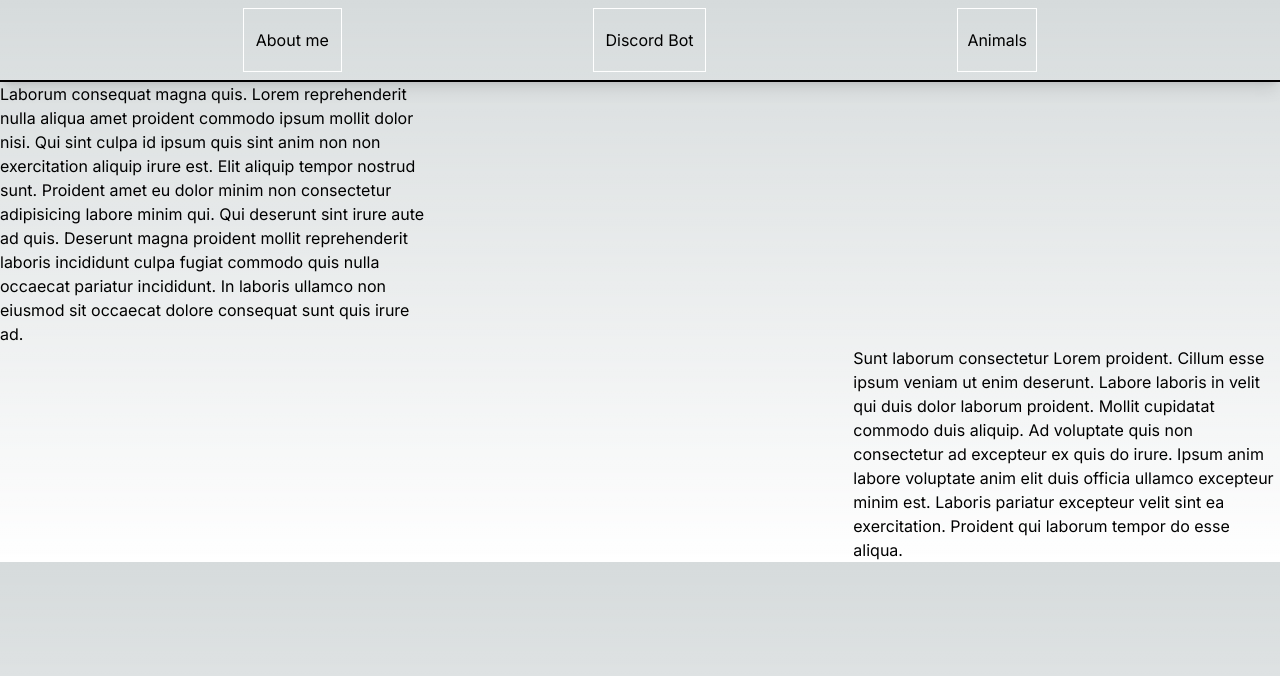
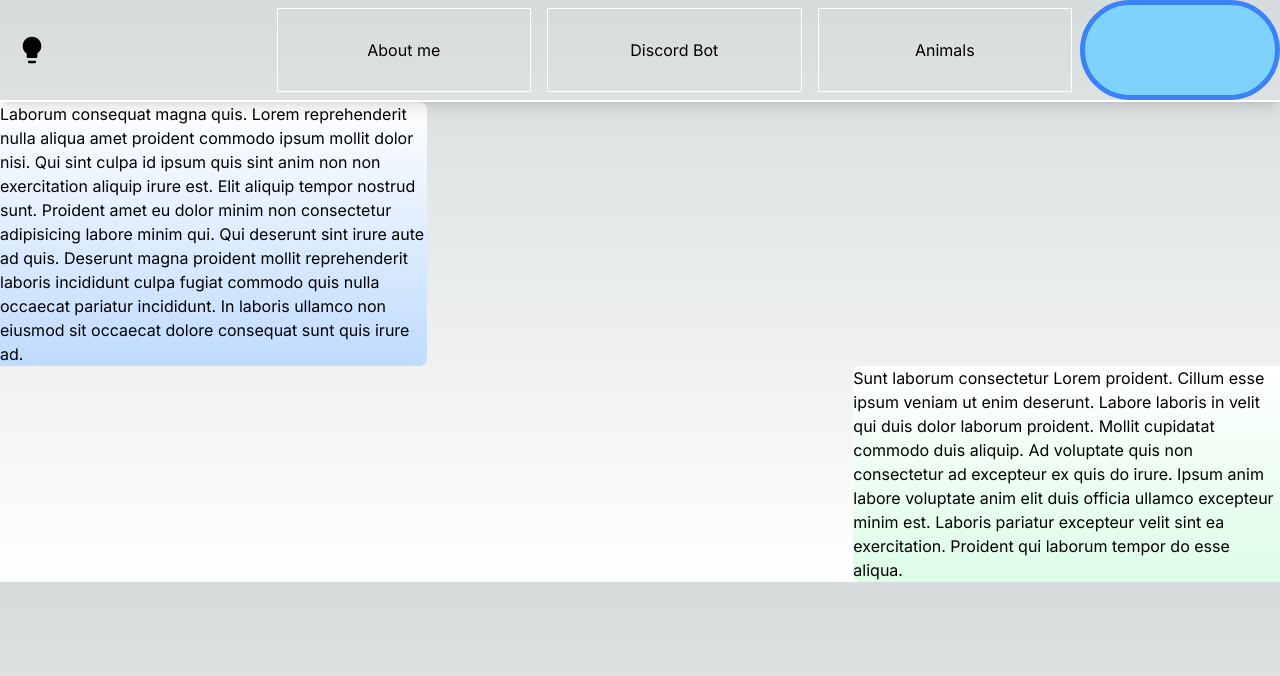
Before and after one commit to G3ntl3ma/Personal-Website, a Next.js app: page / in a window 1280 px wide. Shown: the top 676 px of the page. Built offline with nearby package versions, Linux system fonts and the light colour scheme.

Commit message:
Fixed a Problem with Colors

```diff
--- a/package.json
+++ b/package.json
@@ -12,7 +12,9 @@
     "lorem-ipsum": "^2.0.8",
     "next": "14.1.4",
     "react": "^18",
-    "react-dom": "^18"
+    "react-dom": "^18",
+    "react-icons": "^5.0.1",
+    "tailwind-merge": "^2.2.2"
   },
   "devDependencies": {
     "@types/node": "^20",
--- a/src/app/globals.css
+++ b/src/app/globals.css
@@ -1,6 +1,6 @@
-@tailwind base;
-@tailwind components;
-@tailwind utilities;
+@import "tailwindcss/base";
+@import "tailwindcss/components";
+@import "tailwindcss/utilities";
 
 :root {
   --foreground-rgb: 0, 0, 0;
--- a/src/components/Card.tsx
+++ b/src/components/Card.tsx
@@ -12,8 +12,8 @@ export enum ColorNames {
 
 //Use a Class to simulate Typescript Enums with Object Literals
 export class Side {
-  static readonly LEFT = new Side("h-fit rounded-r-lg w-1/3", "flex justify-start h-fit w-full text-black ");
-  static readonly RIGHT  = new Side( "h-fit rounded-l-lg w-1/3", "flex justify-end h-fit w-full text-black max-w-");
+  static readonly LEFT = new Side("h-fit rounded-r-lg w-1/3", "flex justify-start w-full text-black ");
+  static readonly RIGHT  = new Side( "h-fit rounded-l-lg w-1/3", "flex justify-end w-full text-black");
 
   // private to disallow creating other instances of this type
   private constructor(public readonly inner: string, public readonly outer: any) {
--- a/src/components/NavBar.tsx
+++ b/src/components/NavBar.tsx
@@ -1,25 +1,36 @@
 import React from 'react'
-
+import { MdLightbulb } from "react-icons/md";
+import {twMerge} from "tailwind-merge"
 type Props = {}
 
 export default function NavBar({}: Props) {
   return (
     <div className='sticky top-0 h-30 w-full border-b-white border-b-2 justify-evenly flex flex-row shadow-lg'>
-        <button>
+        <button className='border-none flex-1'>
+          <MdLightbulb className='color-white size-8 ml-2'/>
+        </button>
+        <button className='flex-1'>
             <p className='m-3'>
             About me
             </p>
         </button>
-        <button>
+        <button className='flex-1'>
             <p className='m-3'>
             Discord Bot
             </p>
         </button>
-        <button>
+        <button className='flex-1'>
             <p>
             Animals
             </p>
         </button>
+        <div className={twMerge('relative grid place-items-center h-fit w-fit')}></div>
+        <input type='toggle' id='toggle' className='hidden'/>
+        <label htmlFor="toggle" className= "flex relative border-[5px] border-blue-500 h-[100px] w-[200px] rounded-[100px] bg-sky-300 transition ease-in delay-[350] before:animate-toggle-sun">
+          <span className=''></span>
+        </label>
+        <div className=''></div>
+        <div></div>
     </div>
   )
 }
--- a/src/components/StartingImage.tsx
+++ b/src/components/StartingImage.tsx
@@ -1,7 +1,5 @@
 import React from 'react'
 import Image from "next/image"
-import { useScreenSize } from '@/utils/screenSize';
-import {getMeta} from '@/utils/getImg'
 
 type Props = {
     src : string,
--- a/tailwind.config.ts
+++ b/tailwind.config.ts
@@ -1,15 +1,25 @@
 import type { Config } from "tailwindcss";
-
+import colors from "tailwindcss/colors";
 const config: Config = {
   content: [
     "./src/pages/**/*.{js,ts,jsx,tsx,mdx}",
     "./src/components/**/*.{js,ts,jsx,tsx,mdx}",
     "./src/app/**/*.{js,ts,jsx,tsx,mdx}",
+    "./src/app/discord_bot/*.{js,ts,jsx,tsx,mdx}"
   ],
   theme: {
     colors:{
-      custom : "#1E2124",
-      transparent: 'transparent'
+      "custom" : "#1E2124",
+      "transparent": 'transparent',
+      "blue": colors.blue,
+      "red": colors.red,
+      "yellow": colors.yellow,
+      "green": colors.green,
+      "cyan": colors.cyan,
+      "indigo": colors.indigo,
+      'white': colors.white,
+      'black': colors.black,
+      'sky' : colors.sky
     },
     extend: {
       backgroundImage: {
@@ -17,6 +27,16 @@ const config: Config = {
         "gradient-conic":
           "conic-gradient(from 180deg at 50% 50%, var(--tw-gradient-stops))",
       },
+      animation: {
+        'toggle-sun': ' reverse 350ms forwards all 350ms ease-in w-[82px] h-[82px] border-[5px] border-yellow-500 absolute bg-yellow-300'
+      },
+      keyframes: {
+        reverse: {
+          '0%' : {left: "104px", width: "82px"},
+          '60%': {left: "72px", width: "112px"},
+          '100%': {left: "4px"}
+        }
+      }
     },
   },
   plugins: [],
```
Also changed, not shown: src/utils/getImg.ts (deleted, +0 -15 lines), src/utils/screenSize.ts (deleted, +0 -25 lines), 2 other files (tests, documents, lock files or other folders).
